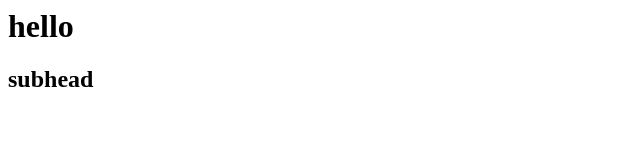
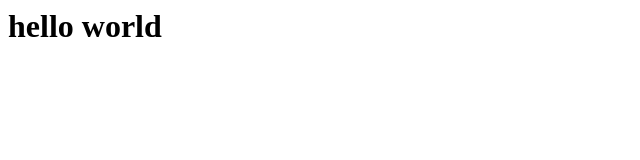
Before and after one commit to blingbling843/my-first-project, a plain HTML site: page index.html in a window 1280 px wide. Shown: the whole page, without its empty margins (0-640 px from the left). Drawn offline with Linux system fonts and the light colour scheme.

Commit message:
change h1 remove h2

```diff
--- a/index.html
+++ b/index.html
@@ -2,7 +2,6 @@
 <head>
 </head>
 <body>
-<h1>hello</h1>
-<h2>subhead<h2>
+<h1>hello world</h1>
 </body>
 </html>
```
